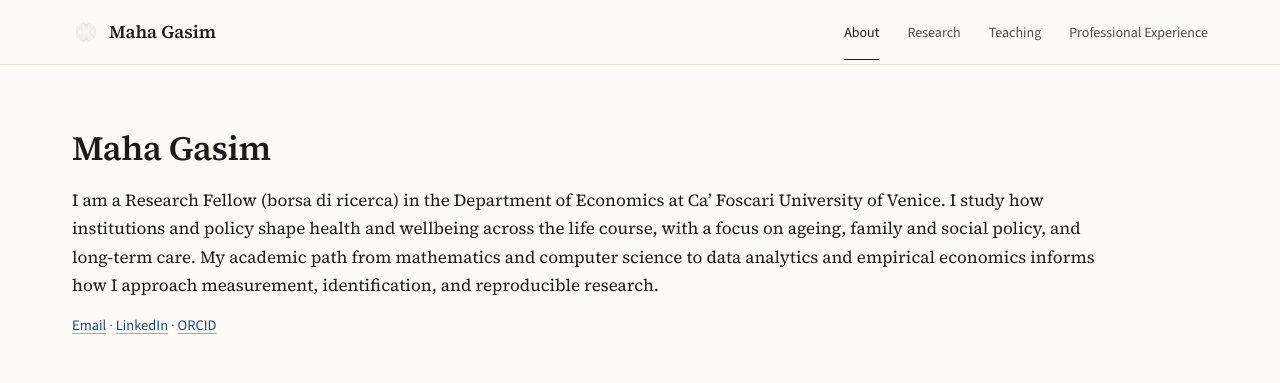
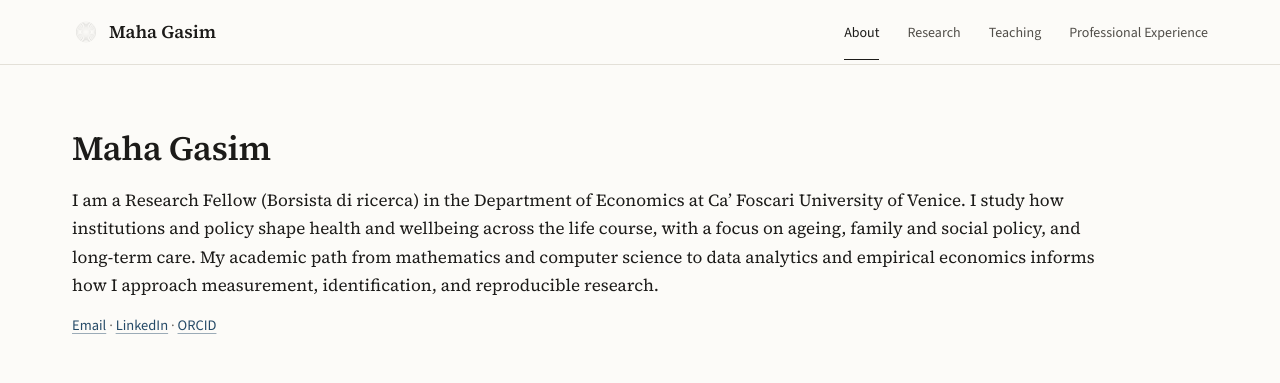
Before and after one commit to mahagasim/mahagasim.github.io, a Jekyll site: the page built from index.md, in a window 1280 px wide and 900 px high. Shown: the top 383 px of the window. Built offline with Jekyll 4.4.1, drawn with Linux system fonts in a browser that asks for light colours.

Commit message:
Use Borsista di ricerca title

```diff
--- a/index.md
+++ b/index.md
@@ -6,7 +6,7 @@ description: About Maha Gasim — research interests, education, advanced traini
 
 # Maha Gasim
 
-<p class="page-intro">I am a Research Fellow (borsa di ricerca) in the Department of Economics at Ca’ Foscari University of Venice. I study how institutions and policy shape health and wellbeing across the life course, with a focus on ageing, family and social policy, and long-term care. My academic path from mathematics and computer science to data analytics and empirical economics informs how I approach measurement, identification, and reproducible research.</p>
+<p class="page-intro">I am a Research Fellow (Borsista di ricerca) in the Department of Economics at Ca’ Foscari University of Venice. I study how institutions and policy shape health and wellbeing across the life course, with a focus on ageing, family and social policy, and long-term care. My academic path from mathematics and computer science to data analytics and empirical economics informs how I approach measurement, identification, and reproducible research.</p>
 
 <p class="entry-meta contact-line"><a href="mailto:mahagasim@gmail.com">Email</a> · <a href="https://www.linkedin.com/in/maha-gasim-678975122">LinkedIn</a> · <a href="https://orcid.org/0000-0002-0859-2915" target="_blank" rel="noopener">ORCID</a></p>
 
```
